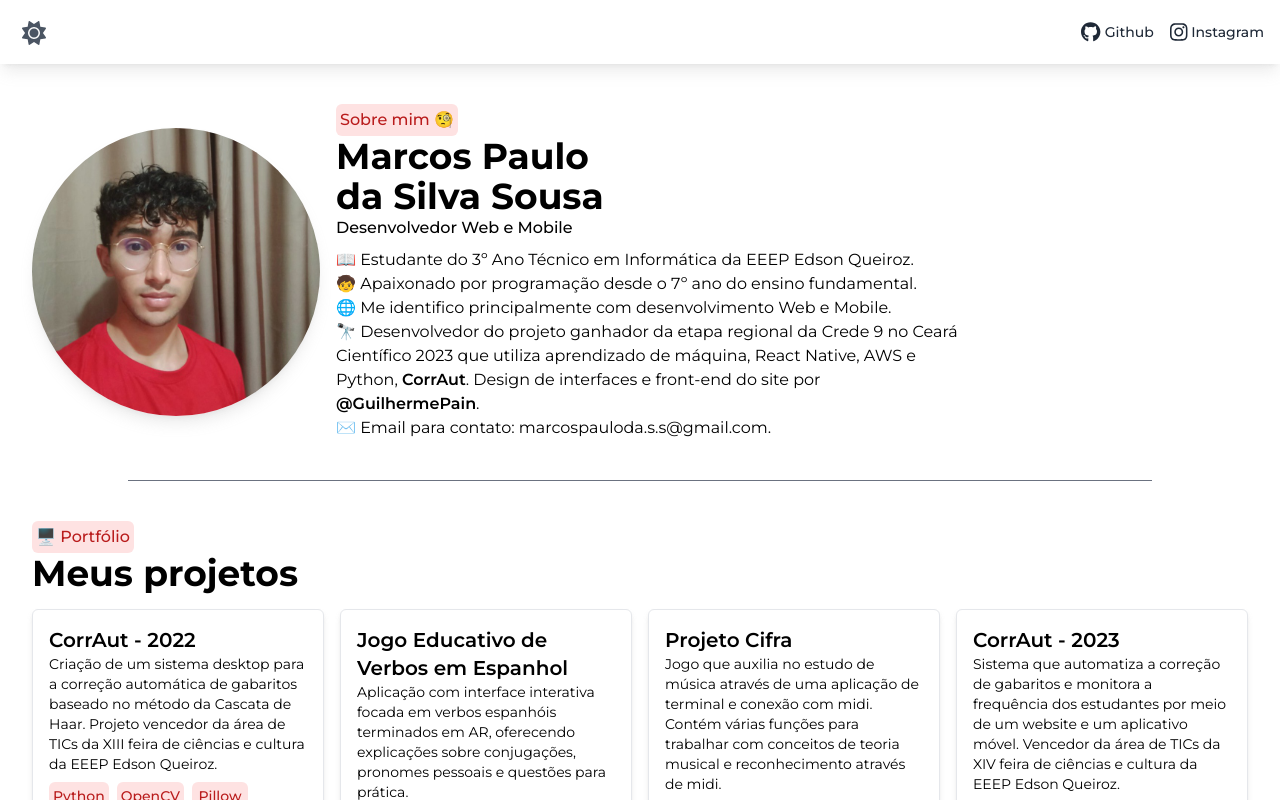
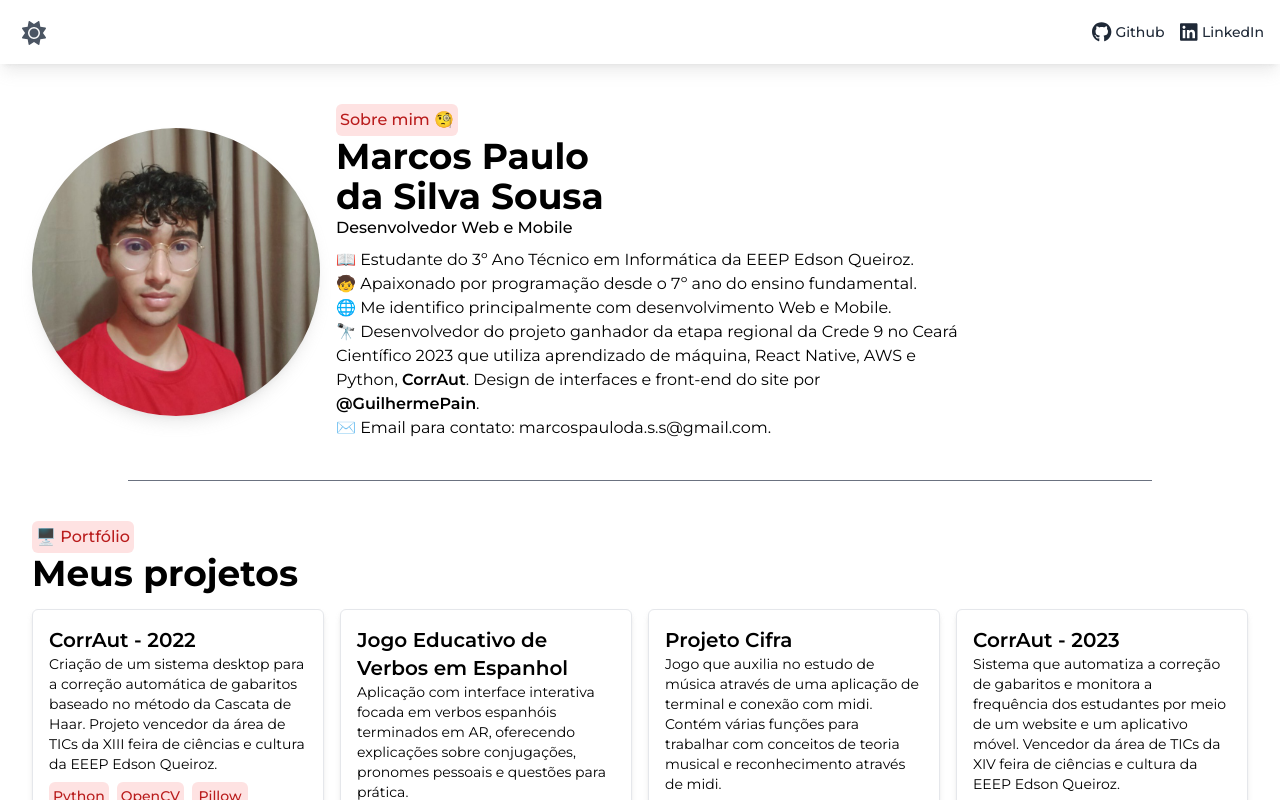
Before and after one commit to marcos-sousa-404/portfolio, a Next.js app: page / in a window 1280 px wide. Shown: the top 800 px of the page. Built offline with nearby package versions, Linux system fonts and the light colour scheme.

Commit message:
Adição do LinkedIn

```diff
--- a/src/app/page.tsx
+++ b/src/app/page.tsx
@@ -1,6 +1,6 @@
 "use client";
 import { FontAwesomeIcon } from "@fortawesome/react-fontawesome";
-import { faInstagram, faGithub } from "@fortawesome/free-brands-svg-icons";
+import { faLinkedin, faGithub } from "@fortawesome/free-brands-svg-icons";
 import { faMoon, faSun } from "@fortawesome/free-solid-svg-icons";
 import { useState, useEffect } from "react";
 import { Badge } from "@/components/Badge";
@@ -61,14 +61,14 @@ export default function Home() {
           </a>
           <a
             target="_blank"
-            href="https://instagram.com/Maruquiturus"
+            href="https://linkedin.com/in/marcos-sousa-39aaa6262/"
             className="font-medium text-sm text-gray-800 dark:text-gray-100 my-auto flex hover:scale-105 duration-300 cursor-pointer"
           >
             <FontAwesomeIcon
               className="h-5 text-xl my-auto mr-1"
-              icon={faInstagram}
+              icon={faLinkedin}
             />
-            Instagram
+            LinkedIn
           </a>
         </div>
       </header>
```
